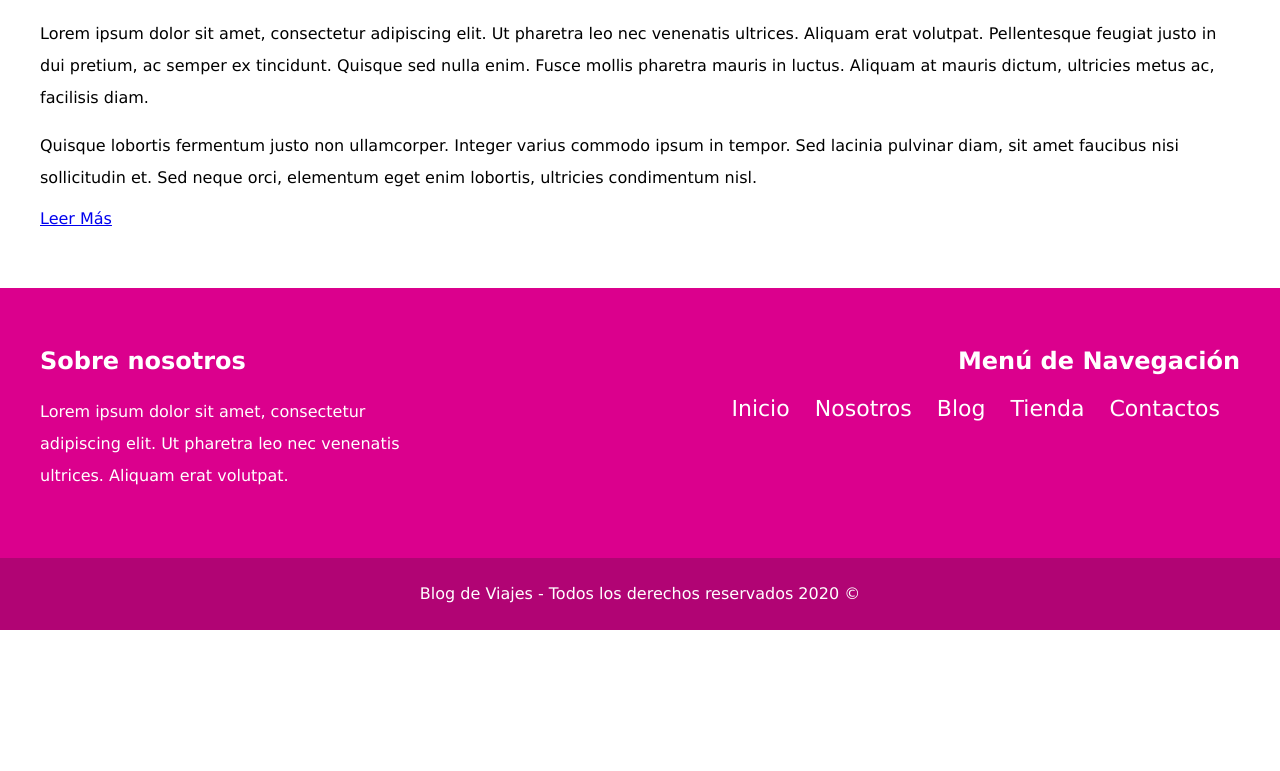
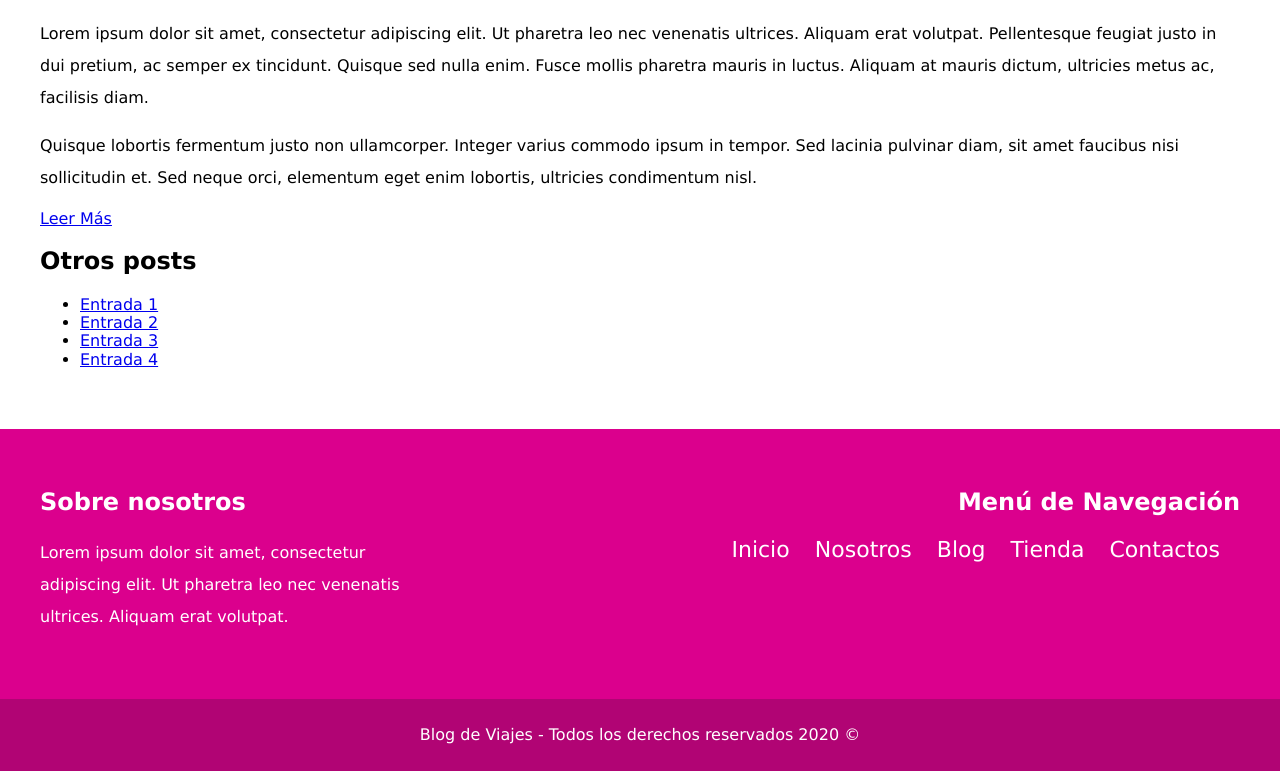
Before and after one commit to Tenchito/Layout_Blog_Viajes-HTML5_y_CSS3, a plain HTML site: page index.html in a window 1280 px wide. Shown: the part 2106-2877 px from the top of the page. Before the commit the page ends 2736 px from the top, so only its background shows below. Drawn offline with nearby package versions, Linux system fonts and the light colour scheme.

Commit message:
Agregamos aside de proximas entradas

```diff
--- a/index.html
+++ b/index.html
@@ -46,6 +46,17 @@
                 <a href="#" class="boton">Leer Más</a>
             </article>
         </main>
+        <aside class="sidebar">
+            <section class="proximas-entradas">
+                <h2>Otros posts</h2>
+                <ul>
+                    <li><a href="#">Entrada 1</a></li>
+                    <li><a href="#">Entrada 2</a></li>
+                    <li><a href="#">Entrada 3</a></li>
+                    <li><a href="#">Entrada 4</a></li>
+                </ul>
+            </section>
+        </aside>
     </div><!--Contenedor-->
     <footer class="footer-sitio">
         <div class="contenedor clearfix">
```
